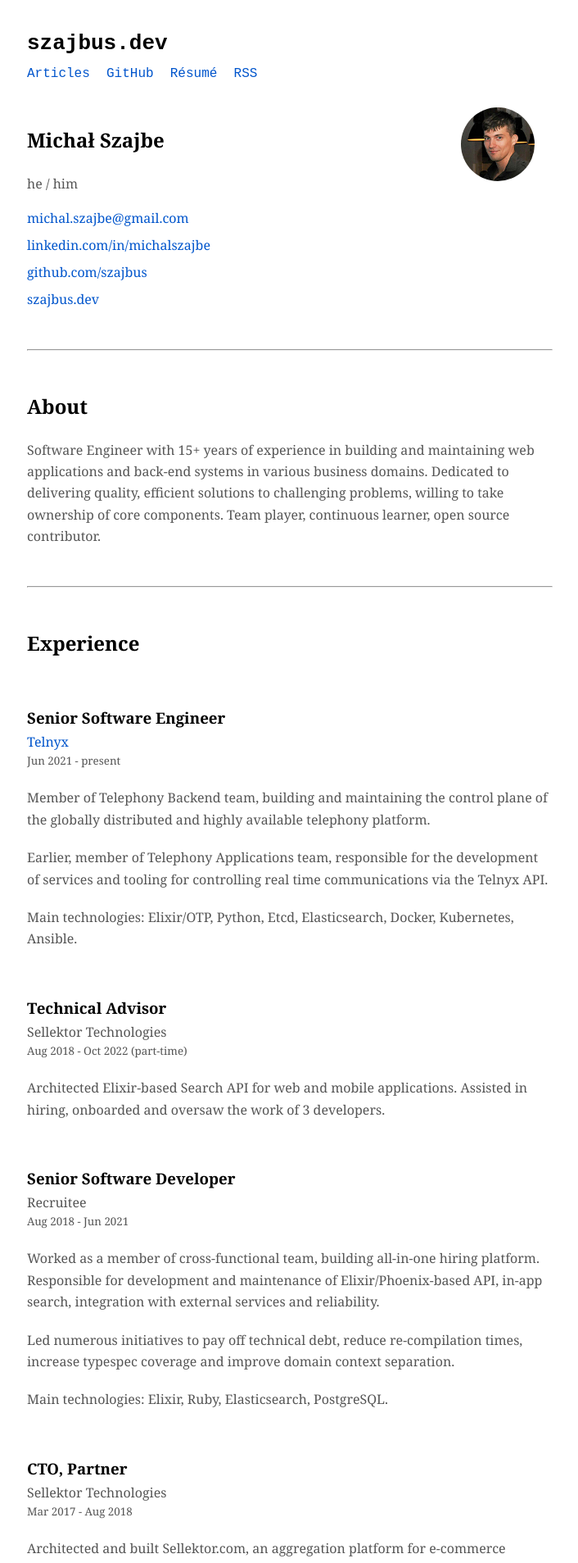
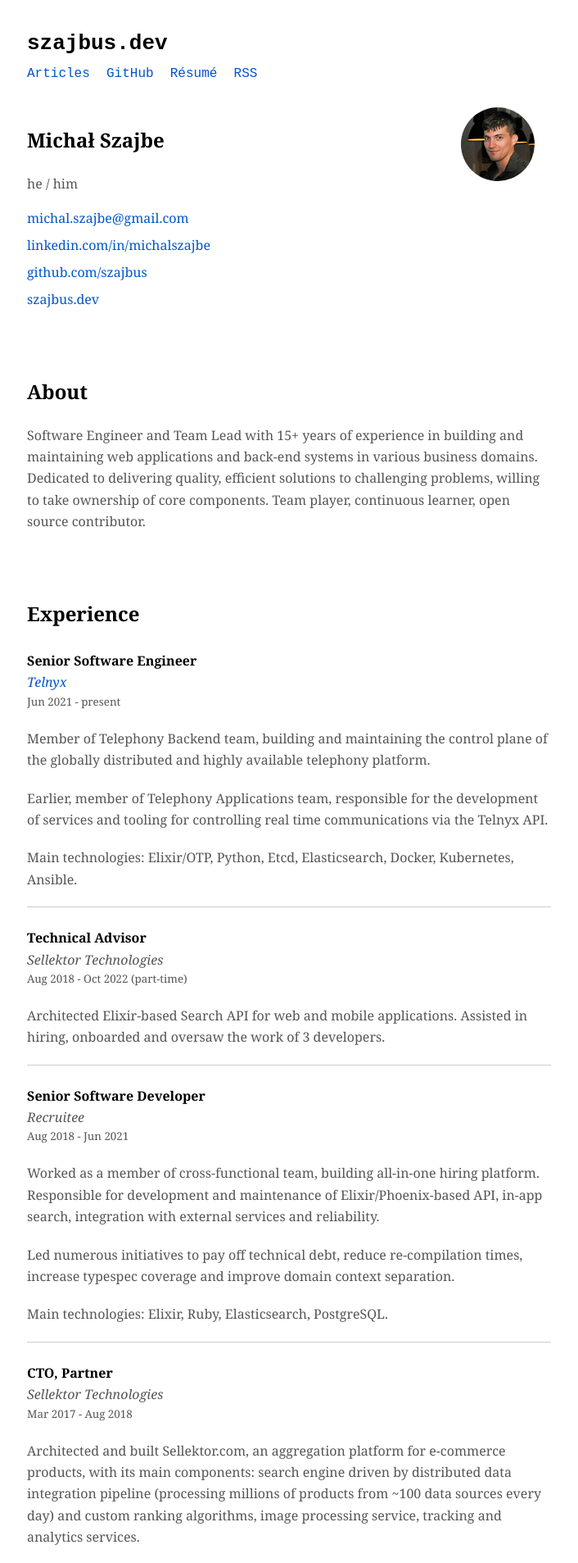
Before and after one commit to szajbus/szajbus.github.io, a Jekyll site: the page built from resume.html, in a window 1280 px wide. Shown: the top 1907 px of the page at 82% size, without its empty margins (287-993 px from the left). Built offline with Jekyll 4.4.1, drawn with Linux system fonts in a browser that asks for light colours.

Commit message:
Style changes in resume

```diff
--- a/_sass/style.scss
+++ b/_sass/style.scss
@@ -21,15 +21,11 @@ h1 {
 }
 
 h2, h3, h4, h5, h6 {
-  margin-top: 3rem;
+  margin-top: 1.5rem;
 }
 
 h1, h2, h3, h4, h5, h6 {
   color: $secondary-color;
-}
-
-hr {
-  margin: 2rem 0;
 }
 
 p {
@@ -100,7 +96,7 @@ nav {
 }
 
 hr {
-  margin: 3rem auto;
+  margin: 3rem auto 1rem auto;
   text-align: center;
   width: 100%;
   border: 1px 0 0 0 solid $hr-color;
@@ -214,13 +210,27 @@ article {
     }
   }
 
-  h3 {
-    margin: 3em 0 0 0;
+  h2 {
+    margin: 5rem 0 0 0;
+  }
+
+  h4 {
+    margin: 1.5rem 0 0 0;
   }
 
   ul {
     list-style: none;
     padding-left: 0;
+
+    &.jobs {
+      li:not(:last-child) {
+        border-bottom: 1px solid $hr-color;
+      }
+    }
+  }
+
+  .company, .school {
+    font-style: italic;
   }
 
   .meta {
--- a/resume.html
+++ b/resume.html
@@ -2,7 +2,7 @@
 layout: "default"
 title: "Michał Szajbe - Resume"
 description: >-
-  Software Engineer with 15+ years of experience in building and maintaining web applications and back-end systems in various business domains.
+  Software Engineer and Team Lead with 15+ years of experience in building and maintaining web applications and back-end systems in various business domains.
 ---
 
 <article class="resume">
@@ -24,34 +24,32 @@ description: >-
 
   </header>
 
-  <hr/>
 
   <section>
     <h2>About</h2>
 
     <p>
-      Software Engineer with 15+ years of experience in building and maintaining web applications and back-end systems in various business domains. Dedicated to delivering quality, efficient solutions to challenging problems, willing to take ownership of core components. Team player, continuous learner, open source contributor.
+      Software Engineer and Team Lead with 15+ years of experience in building and maintaining web applications and back-end systems in various business domains. Dedicated to delivering quality, efficient solutions to challenging problems, willing to take ownership of core components. Team player, continuous learner, open source contributor.
     </p>
   </section>
-
-  <hr/>
 
   <section>
     <h2>Experience</h2>
 
-    <ul>
+    <ul class="jobs">
       {%- assign sorted_jobs = site.jobs | sort: "end_date", "last" | reverse -%}
       {% for job in sorted_jobs %}
         <li>
-          <h3>{{ job.title }}</h3>
-          <div>
+          <h4>{{ job.title }}</h4>
+
+          <div class="company">
             {%- if job.link -%}
               <a href="{{ job.link }}" rel="nofollow">{{ job.company }}</a>
             {%- else -%}
               {{ job.company }}
             {%- endif -%}
+          </div>
 
-          </div>
           <div class="meta">
             {{ job.start_date | date: site.theme_config.job_date_format }}
             -
@@ -76,8 +74,6 @@ description: >-
     </ul>
   </section>
 
-  <hr/>
-
   <section>
     <h2>Education</h2>
 
@@ -85,8 +81,8 @@ description: >-
       {%- assign sorted_education = site.education | sort: "start_date" | reverse -%}
       {% for edu in sorted_education %}
         <li>
-          <h3>{{ edu.major }}</h3>
-          <div>{{ edu.school }}</div>
+          <h4>{{ edu.major }}</h4>
+          <div class="school">{{ edu.school }}</div>
           <div class="meta">
             {{ edu.start_date | date: "%Y" }}
             -
```
